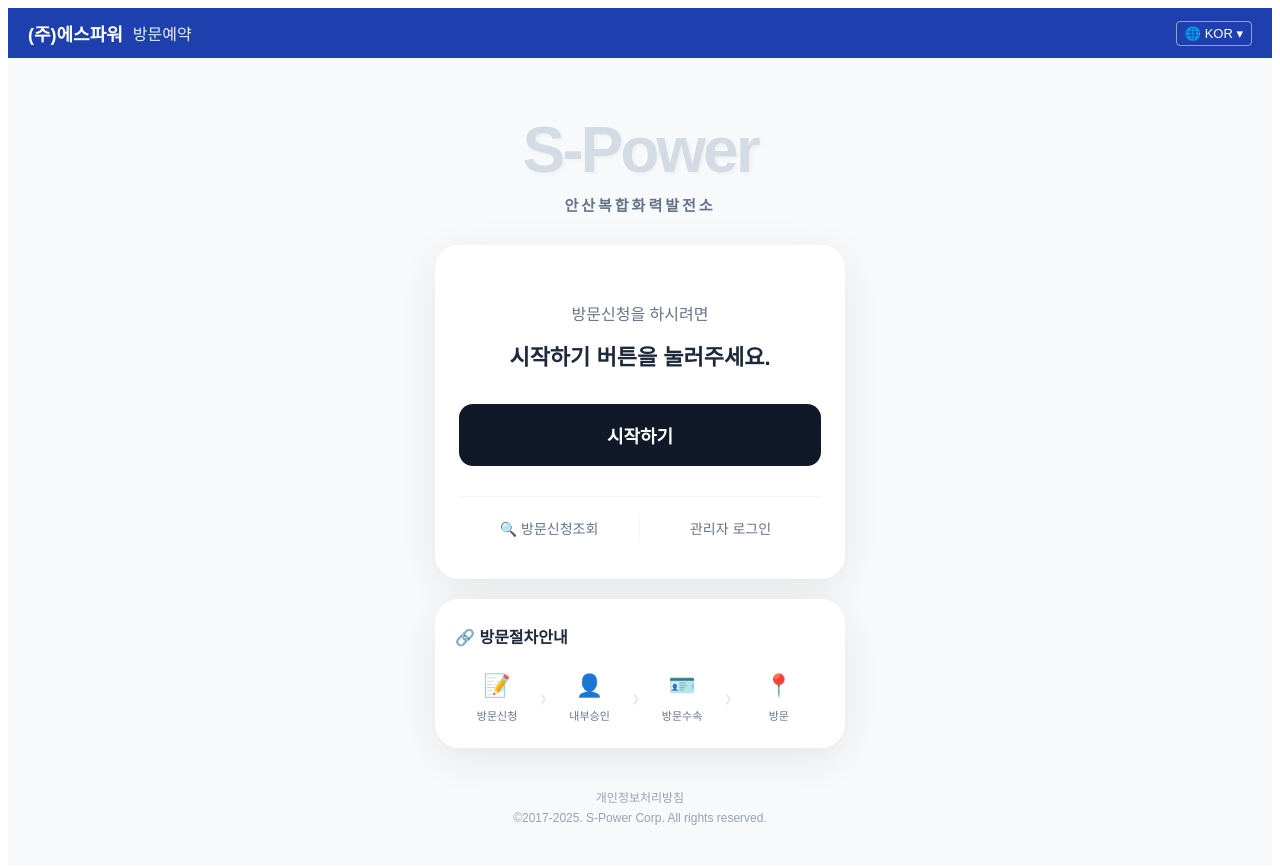
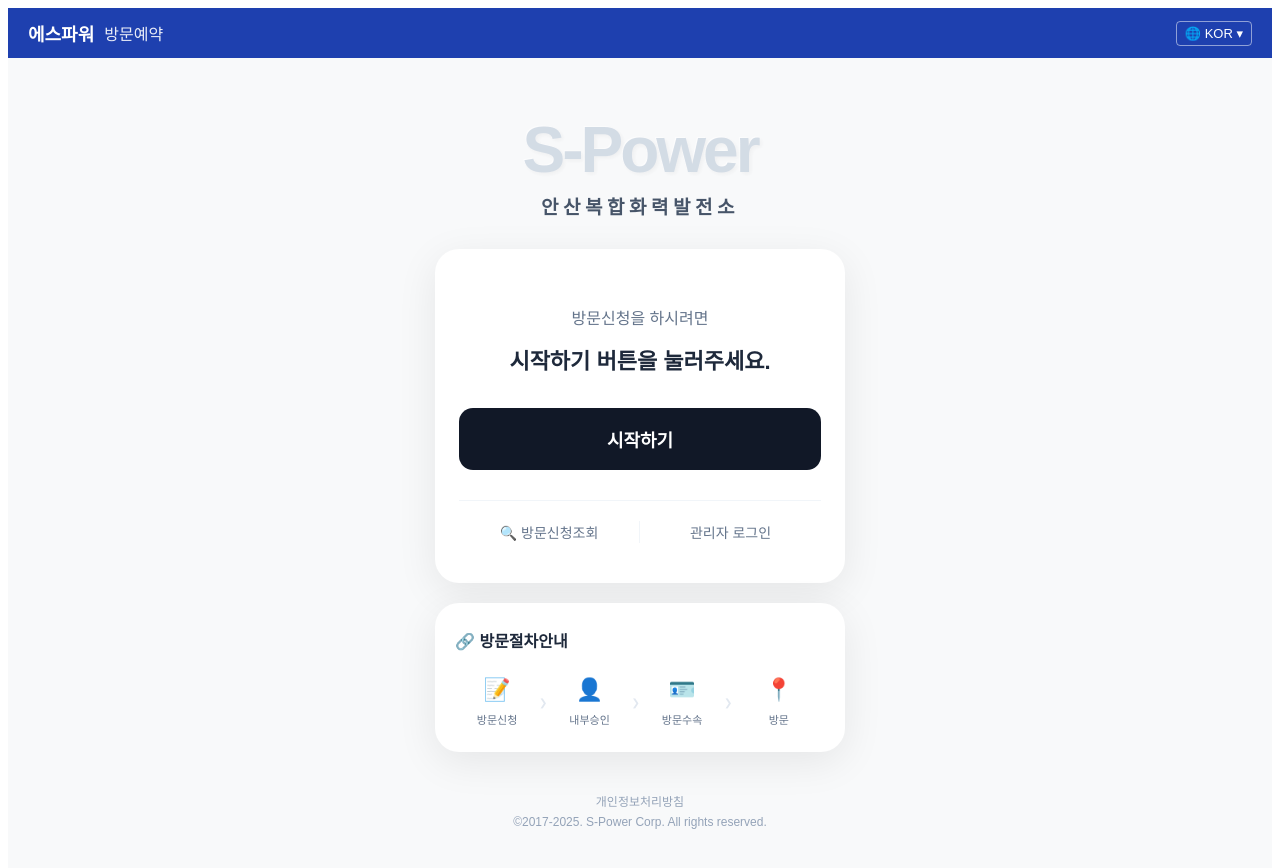
Before and after one commit to JinnyDad/visitor-system, a Next.js app: page / in a window 1280 px wide. Shown: the top 868 px of the page. Built offline with nearby package versions, Linux system fonts and the light colour scheme.

Commit message:
design: align subtitle width with main title for better typography

```diff
--- a/app/page.js
+++ b/app/page.js
@@ -10,41 +10,46 @@
       {/* 상단 네이비 헤더 */}
       <header style={{ backgroundColor: "#1e40af", color: "white", padding: "12px 20px", display: "flex", justifyContent: "space-between", alignItems: "center", width: "100%", boxSizing: "border-box" }}>
         <div style={{ display: "flex", alignItems: "center", gap: "10px" }}>
-          <span style={{ fontWeight: "bold", fontSize: "18px" }}>(주)에스파워</span>
+          <span style={{ fontWeight: "bold", fontSize: "18px" }}>에스파워</span>
           <span style={{ fontSize: "16px", opacity: 0.9 }}>방문예약</span>
         </div>
         <div style={{ border: "1px solid rgba(255,255,255,0.5)", borderRadius: "4px", padding: "4px 8px", fontSize: "13px" }}>🌐 KOR ▾</div>
       </header>
 
       <main style={{ flex: 1, padding: "0 20px", maxWidth: "450px", width: "100%", boxSizing: "border-box" }}>
-        {/* S-Power 배경 글자 영역: 시인성 강화 버전 */}
+        {/* S-Power 배경 글자 영역: 타이포그래피 정렬 강화 */}
         <div style={{ textAlign: "center", padding: "60px 0 30px 0", userSelect: "none" }}>
           <div style={{
             fontSize: "64px",
             fontWeight: "900",
-            color: "#cbd5e1", // 가독성을 위해 더 진한 색상으로 변경
-            letterSpacing: "-3px",
+            color: "#cbd5e1",
+            letterSpacing: "-3px", // 영문 자간은 좁게
             lineHeight: "1",
-            // 글자를 돋보이게 하는 입체감 효과
             textShadow: "2px 2px 4px rgba(0,0,0,0.05), -1px -1px 0px rgba(255,255,255,0.8)",
-            opacity: "0.8"
+            opacity: "0.8",
+            display: "inline-block", // 너비 계산을 위해 추가
+            width: "100%"
           }}>
             S-Power
           </div>
-          {/* 안산복합화력발전소 문구도 조금 더 또렷하게 */}
+
+          {/* 안산복합화력발전소: S-Power 너비에 맞춰 크기와 자간 조정 */}
           <div style={{
-            fontSize: "15px",
-            fontWeight: "700",
-            color: "#64748b", // 더 진한 회색
-            marginTop: "12px",
-            letterSpacing: "3px",
-            wordBreak: "keep-all"
+            fontSize: "19px",       // 글씨 크기 확대
+            fontWeight: "800",      // 조금 더 두껍게
+            color: "#475569",       // 조금 더 진하게 하여 가독성 확보
+            marginTop: "10px",
+            letterSpacing: "4.5px", // 자간을 넓혀서 S-Power의 너비와 맞춤
+            wordBreak: "keep-all",
+            textAlign: "center",
+            width: "100%",
+            display: "block"
           }}>
             안산복합화력발전소
           </div>
         </div>
 
-        {/* 시작하기 카드 및 나머지 하단 코드는 동일 */}
+        {/* 시작하기 카드 */}
         <div style={{ backgroundColor: "white", borderRadius: "24px", boxShadow: "0 10px 40px rgba(0,0,0,0.08)", padding: "40px 24px", textAlign: "center", marginBottom: "20px" }}>
           <p style={{ color: "#64748b", fontSize: "16px", marginBottom: "8px" }}>방문신청을 하시려면</p>
           <h2 style={{ fontSize: "22px", fontWeight: "bold", color: "#1e293b", marginBottom: "30px", lineHeight: "1.4" }}>
```
